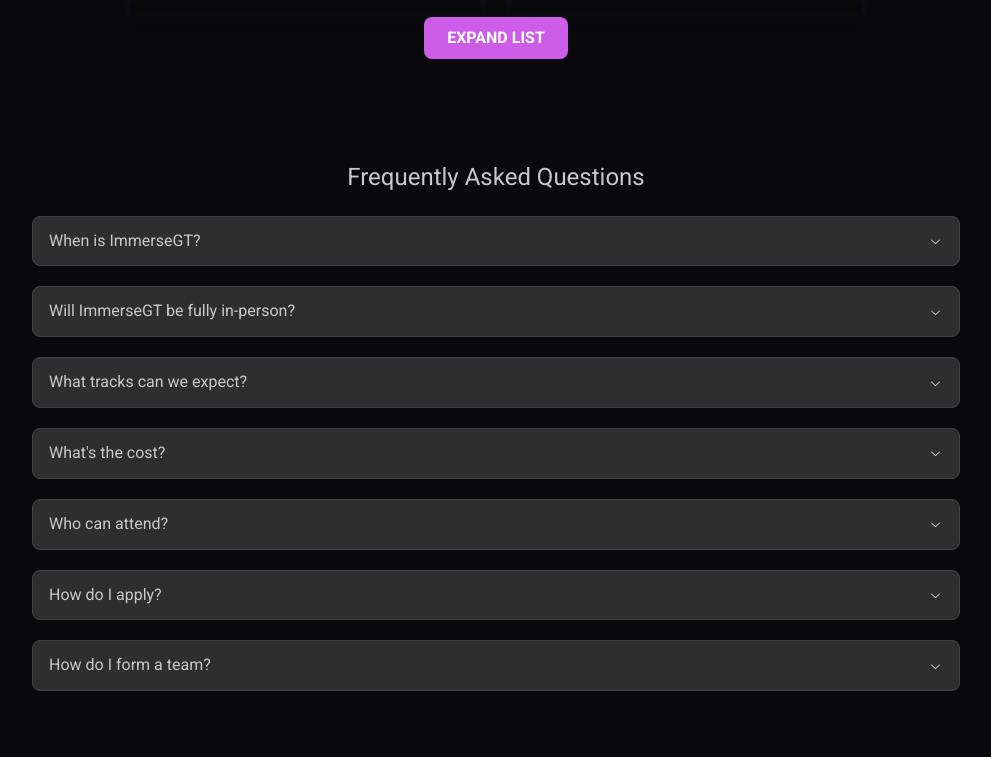
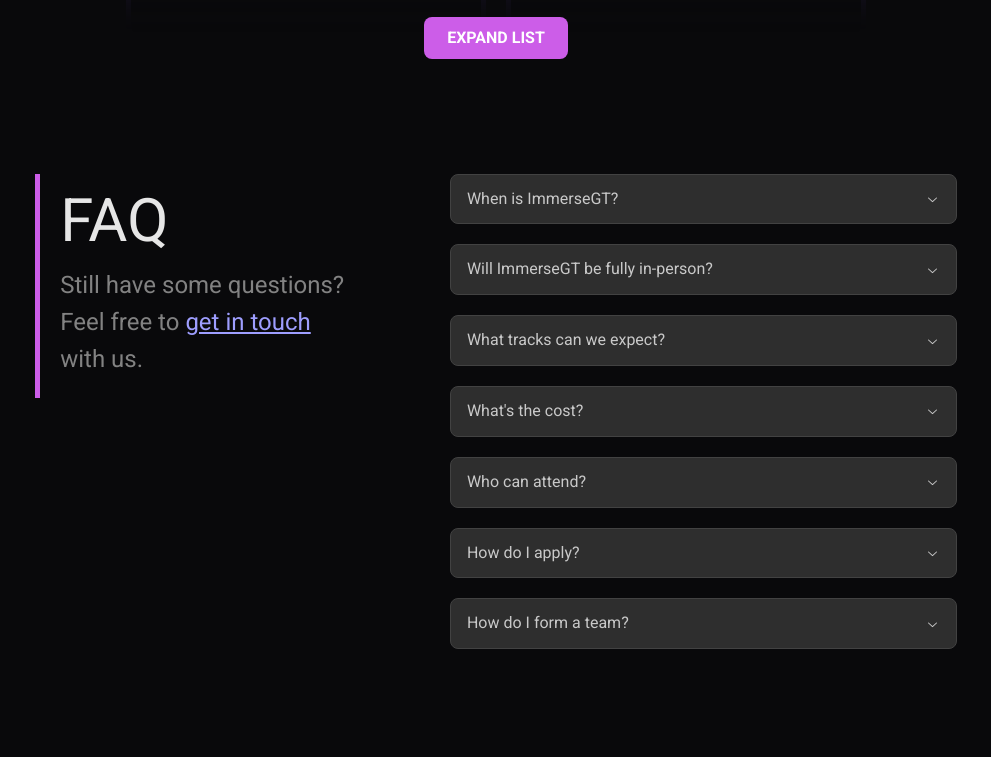
Before and after one commit to immersegt/immersegt, a Next.js app: page / in a window 1280 px wide. Shown: the part 4290-5047 px from the top of the page, without its empty margins (144-1135 px from the left). Built offline with nearby package versions, Linux system fonts and the light colour scheme.

Commit message:
Revised FAQ layout

```diff
--- a/components/FAQ.tsx
+++ b/components/FAQ.tsx
@@ -1,7 +1,11 @@
 import '../styles/index.css';
 import '../styles/faq.css';
 
-import { Container, Accordion, Divider } from '@mantine/core';
+import { Accordion } from '@mantine/core';
+
+import { useEffect } from 'react';
+import AOS from 'aos';
+import 'aos/dist/aos.css';
 
 const faqQuestions = [
   {
@@ -42,10 +46,16 @@ const faqQuestions = [
 ];
 
 export function FAQ() {
+  useEffect(() => {
+    AOS.init();
+}, []);
   return (
-    <Container size="md" className="faqwrapper">
-      <h2>Frequently Asked Questions</h2>
-
+    <div className="faqwrapper">
+      <div className="faqInfo">
+        <h2 className="faqTitle">FAQ</h2>
+        <p className="faqSubtitle">Still have some questions?<br/>Feel free to <a href="/">get in touch</a> with us.</p>
+      </div>
+      <div className="questions" data-aos="fade-left" data-aos-easing="ease-sine" data-aos-anchor-placement="center-bottom" data-aos-once="true">
         <Accordion variant="separated">
           {faqQuestions.map((val) => (
             <Accordion.Item className="faqitem" value={val.id}>
@@ -54,7 +64,8 @@ export function FAQ() {
             </Accordion.Item>
           ))}
         </Accordion>
-    </Container>
+      </div>
+    </div>
   );
 }
 
--- a/styles/faq.css
+++ b/styles/faq.css
@@ -1,8 +1,70 @@
 .faqwrapper {
     min-height: rem(650px);
     padding-bottom: 50px;
-    padding-top: 30px;
+    padding-top: 65px;
     text-align: center;
+    display: flex;
+    width: 100%;
+    gap: 8vw;
+    align-items: flex-start;
+    justify-content: center;
+
+    @media only screen and (min-width: 800px) {
+        padding-left: 14vw;
+        padding-right: 14vw;
+    }
+
+    @media only screen and (max-width: 800px) {
+        padding-left: 5vw;
+        padding-right: 5vw;
+        flex-direction: column;
+        align-items: center;
+    }
+}
+
+.faqInfo {
+    display: flex;
+    flex-direction: column;
+
+    @media only screen and (min-width: 800px) {
+        max-width: 35%;
+        text-align: left;
+        align-items: flex-start;
+        border-left: 5px solid #CC5DE8;
+        padding-left: 20px;
+        padding-bottom: 20px;
+    }
+
+    @media only screen and (max-width: 800px) {
+        width: 100%;
+        text-align: center;
+        align-items: center;
+    }
+}
+
+.faqTitle {
+    font-size: 60px;
+    margin-top: 0;
+    margin-bottom: 0;
+    color: rgb(230, 230, 230);
+}
+
+.faqSubtitle {
+    color: rgb(130, 130, 130);
+    font-size: 24px;
+}
+
+.questions {
+    flex-grow: 1;
+
+    @media only screen and (min-width: 800px) {
+        max-width: 55%;
+        min-width: 300px;
+    }
+
+    @media only screen and (max-width: 800px) {
+        width: 100%;
+    }
 }
 
 .faqitem {
--- a/styles/judges.css
+++ b/styles/judges.css
@@ -35,7 +35,7 @@
 .judgeOverview {
     padding-bottom: 40px;
     font-size: 18px;
-    color: rgb(200, 200, 200);
+    color: rgb(150, 152, 155);
     margin-left: 15vw;
     margin-right: 15vw;
 }
```
Lines whose indentation alone changed are shown as unchanged.
